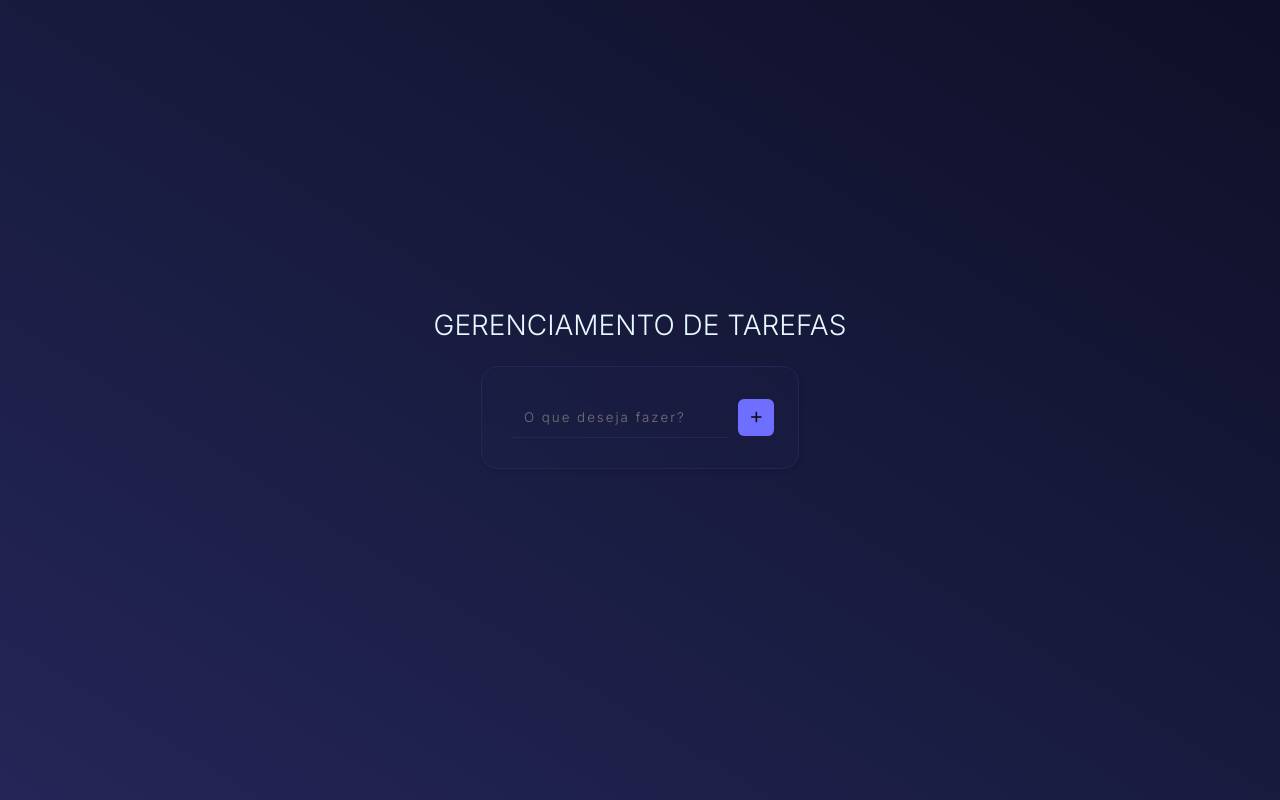
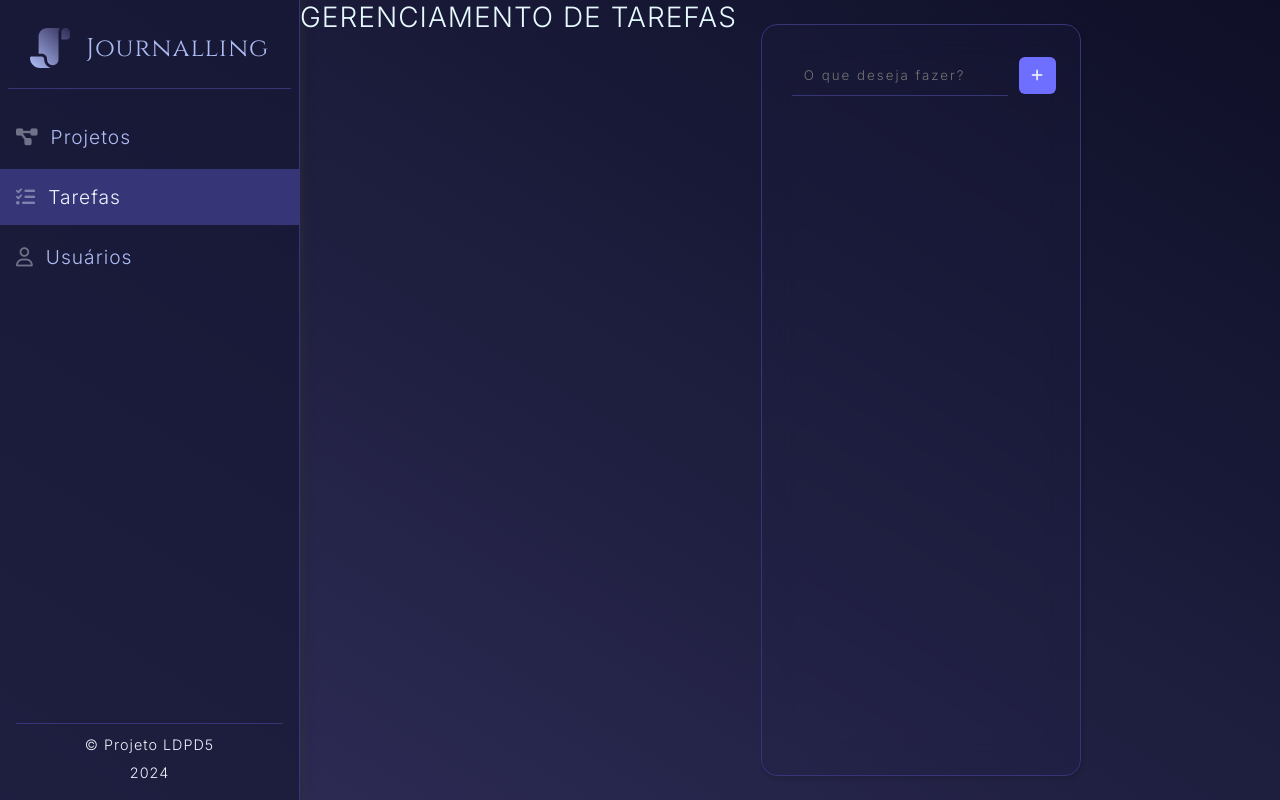
Before and after one commit to f95f/LDSD5-projeto-a, a PHP site: page / in a window 1280 px wide. Run offline with PHP 8.4, Linux system fonts and the light colour scheme; data that the repository does not hold is empty; some libraries are stand-ins or nearby versions.

Commit message:
feat: adiciona estrutura do  menu lateral.

```diff
--- a/index.php
+++ b/index.php
@@ -10,7 +10,36 @@
 </head>
 
 <body>
-
+    <div class="side-menu">
+        <div class="side-menu-header">
+            <div class="logo">
+                <img src="../images/logo.svg" alt="logo: journalling">
+                <span>Journalling</span>
+            </div>
+            <hr class="light-separator">
+        </div>
+        <div class="side-menu-body">
+            <ul>
+                <li class="menu-item">
+                    <i class="fa-solid fa-diagram-project"></i>
+                    Projetos
+                </li>
+                <li class="menu-item active">
+                    <i class="fa-solid fa-list-check"></i>
+                    Tarefas
+                </li>
+                <li class="menu-item">
+                    <i class="fa-regular fa-user"></i>
+                    Usuários
+                </li>
+            </ul>
+        </div>
+        <div class="side-menu-footer">
+            <hr class="light-separator">
+            <span>© Projeto LDPD5</span>
+            <span>2024</span>
+        </div>
+    </div>
         <?php include('pages/tasklist.php'); ?>
 </body>
 
--- a/styles/global.css
+++ b/styles/global.css
@@ -1,7 +1,10 @@
 @import url('https://fonts.googleapis.com/css2?family=Inter:ital,opsz,wght@0,14..32,100..900;1,14..32,100..900&display=swap');
+@import url('https://fonts.googleapis.com/css2?family=Cinzel:wght@400..900&display=swap');
 
 :root {
-
+    --border-color: #353577;
+    --text-color: #f0f3fd;
+    --text-light: #adbcf4;
 }
 
 * {
@@ -10,22 +13,111 @@
     margin: 0;
     padding: 0;
     box-sizing: border-box;
+    color: var(--text-color);
+    font-weight: 300;
+    letter-spacing: 1px;
 }
 
 body {
     display: flex;
-    flex-direction: column;
+    /* flex-direction: column;
+    align-items: center;
+    justify-content: center; */
+    min-height: 100vh;
+    background-image: linear-gradient(to right top, #312d59, #27264c, #1e1e3f, #161733, #0f0f27);
+}
+
+.debug {
+    outline: 2px dashed lime;
+}
+
+.logo {
+    display: flex;
     align-items: center;
     justify-content: center;
-    min-height: 100vh;
-    background-image: linear-gradient(to right top, #252557, #1e204b, #181b3e, #131533, #0f0f27);
+    gap: 16px;
+    padding: 20px 0;
+    cursor: pointer;
+}
+.logo span {
+    font-weight: 200;
+    font-size: 1.6em;
+    font-family: 'Cinzel', serif;
+    color: var(--text-light);
+}
+.logo img {
+    width: 40px;
+}
+
+hr.light-separator {
+    border: unset;
+    border-bottom: 1px solid var(--border-color);
+    width: 100%;
+
+}
+.side-menu {
+    width: 300px;
+    background-color: #161733aa;
+    border-right: 1px solid var(--border-color);
+    box-shadow: 4px 0px 8px #3336;
+    display: flex;
+    flex-direction: column;
+    justify-content: center;
+}
+
+.side-menu-header {
+    width: 100%;
+    text-align: center;
+    padding: 8px;
+    /* min-height: 96px; */
+}
+.side-menu-body {
+    padding: 8px 0;
+    flex-direction: column;
+    flex-grow: 1;
+}
+.side-menu-footer {
+    width: 100%;
+    display: flex;
+    flex-direction: column;
+    justify-content: space-evenly;
+    gap: 8px;
+    height: 96px;
+    padding: 16px;
+    text-align: center;
+    font-size: .9em;
+}
+.menu-item {
+    display: flex;
+    gap: 12px;
+    align-items: center;
+    cursor: pointer;
+    /* border-radius: 8px; */
+    padding: 16px;
+    margin: 4px 0;
+    font-size: 1.2em;
+    color: var(--text-light);
+    outline: 1px solid  #0000;
+    transition: all .2s ease;
+}
+.menu-item i {
+    opacity: .4;
+}
+.menu-item:hover {
+    outline: 1px solid var(--border-color);
+    color: var(--text-color);
+
+}
+.menu-item.active {
+    background-color: var(--border-color);
+    color: var(--text-color);
 }
 
 .wrapper {
     padding: 24px;
     margin: 24px;
     border-radius: 16px;
-    border: 1px solid #252557;
+    border: 1px solid var(--border-color);
     background-color: #25255722;
     backdrop-filter: blur(16px);
     box-shadow: 2px 2px 4px #1113;
@@ -33,7 +125,7 @@ body {
 
 .inline-input {
     border: unset;
-    border-bottom: 1px solid #252557;
+    border-bottom: 1px solid var(--border-color);
     background-color: unset;
     color: #c8c8ff;
     padding: 12px;
@@ -94,7 +186,7 @@ h1 {
     transition: all .2s ease-in-out;
 }
 .task:hover {
-    outline: 1px solid #252557;
+    outline: 1px solid var(--border-color);
 }
 
 .task .progress {
```
Also changed, not shown: images/favicon.svg (added), images/logo-full.svg (added), images/logo.png (added), images/logo.svg (added).
